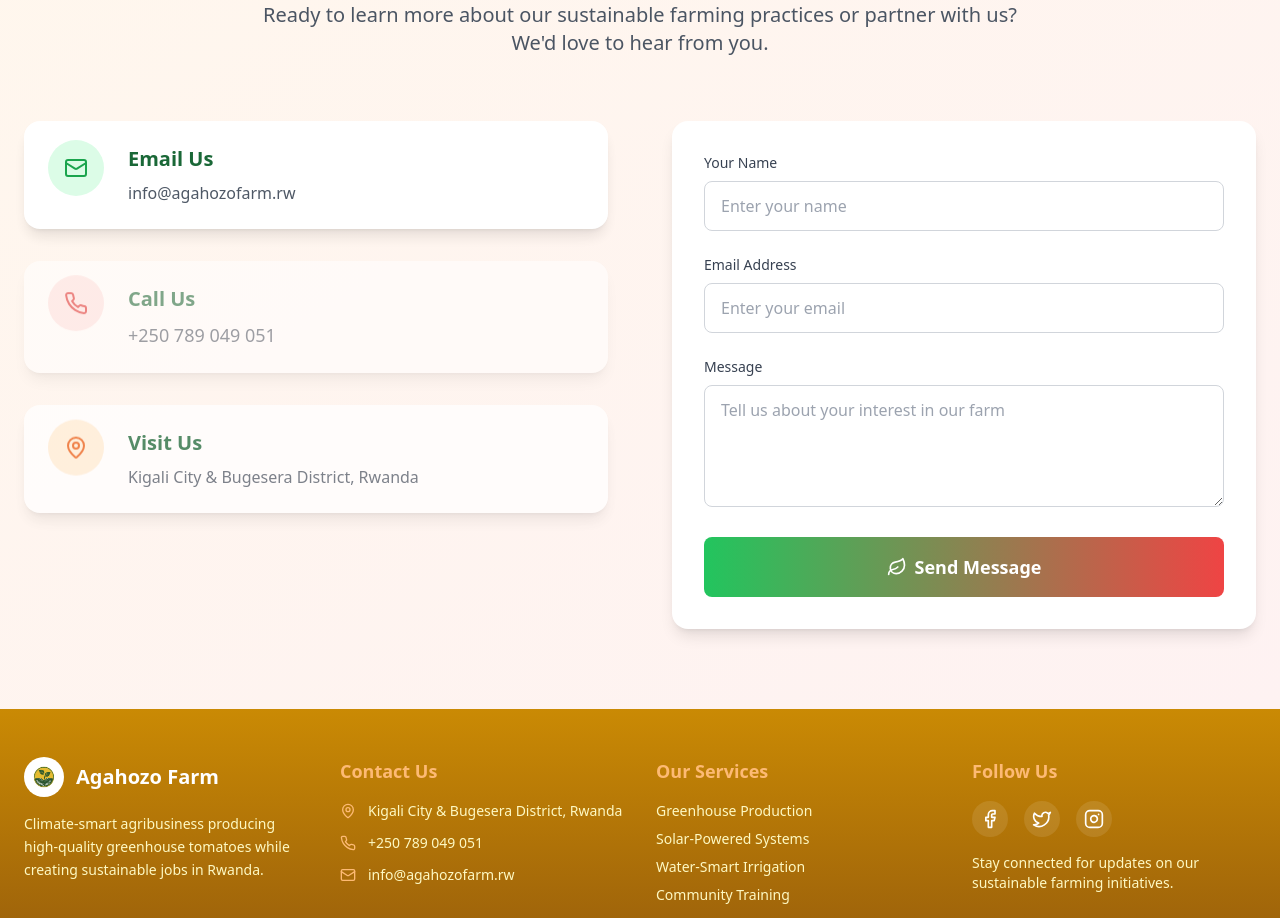
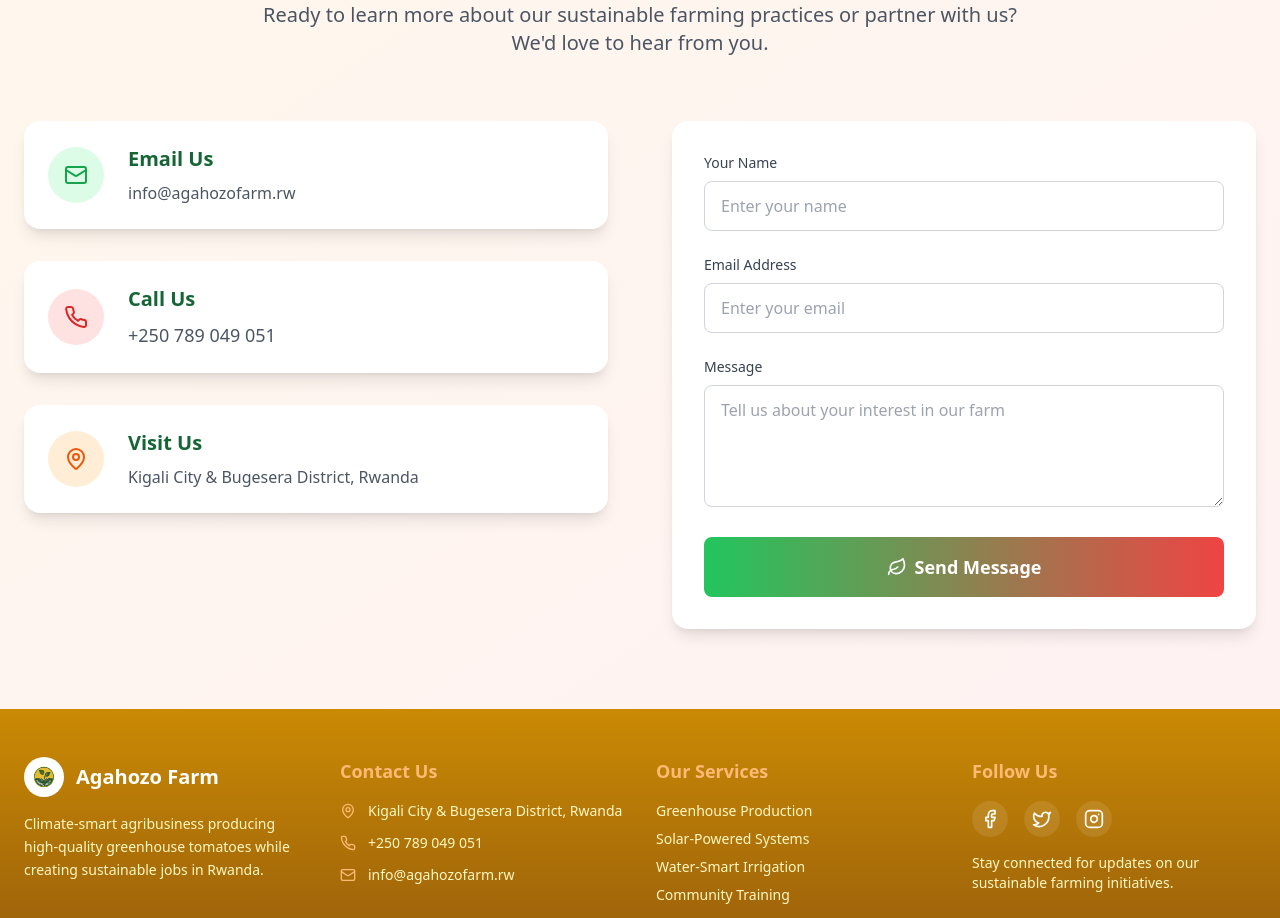
Before and after one commit to nyakamwe/agahozo-tomato-glow, a React (Vite) app: page / in a window 1280 px wide. Shown: the part 4580-5498 px from the top of the page. Built offline with nearby package versions, Linux system fonts and the light colour scheme.

Commit message:
Adjust contact animation speed
Reduce the animation speed on the contact section.

```diff
--- a/src/components/Contact.tsx
+++ b/src/components/Contact.tsx
@@ -19,8 +19,8 @@ const Contact = () => {
         <div className="grid grid-cols-1 lg:grid-cols-2 gap-8 lg:gap-16">
           {/* Contact Information */}
           <div className="space-y-6 sm:space-y-8">
-            <div className="flex items-center gap-4 sm:gap-6 p-4 sm:p-6 bg-white rounded-2xl shadow-lg hover:shadow-xl transition-all duration-300 transform hover:scale-105 animate-fade-in animate-pulse hover:animate-none" style={{animationDelay: '0.1s'}}>
-              <div className="bg-green-100 p-3 sm:p-4 rounded-full flex-shrink-0 transition-all duration-300 hover:scale-110 animate-bounce" style={{animationDelay: '0.5s'}}>
+            <div className="flex items-center gap-4 sm:gap-6 p-4 sm:p-6 bg-white rounded-2xl shadow-lg hover:shadow-xl transition-all duration-500 transform hover:scale-105 animate-fade-in" style={{animationDelay: '0.2s'}}>
+              <div className="bg-green-100 p-3 sm:p-4 rounded-full flex-shrink-0 transition-all duration-500 hover:scale-110">
                 <Mail className="w-5 h-5 sm:w-6 sm:h-6 text-green-600" />
               </div>
               <div className="min-w-0 flex-1">
@@ -34,8 +34,8 @@ const Contact = () => {
               </div>
             </div>
 
-            <div className="flex items-center gap-4 sm:gap-6 p-4 sm:p-6 bg-white rounded-2xl shadow-lg hover:shadow-xl transition-all duration-300 transform hover:scale-105 animate-fade-in animate-pulse hover:animate-none" style={{animationDelay: '0.2s'}}>
-              <div className="bg-red-100 p-3 sm:p-4 rounded-full flex-shrink-0 transition-all duration-300 hover:scale-110 animate-bounce" style={{animationDelay: '1s'}}>
+            <div className="flex items-center gap-4 sm:gap-6 p-4 sm:p-6 bg-white rounded-2xl shadow-lg hover:shadow-xl transition-all duration-500 transform hover:scale-105 animate-fade-in" style={{animationDelay: '0.4s'}}>
+              <div className="bg-red-100 p-3 sm:p-4 rounded-full flex-shrink-0 transition-all duration-500 hover:scale-110">
                 <Phone className="w-5 h-5 sm:w-6 sm:h-6 text-red-600" />
               </div>
               <div className="min-w-0 flex-1">
@@ -49,8 +49,8 @@ const Contact = () => {
               </div>
             </div>
 
-            <div className="flex items-center gap-4 sm:gap-6 p-4 sm:p-6 bg-white rounded-2xl shadow-lg hover:shadow-xl transition-all duration-300 transform hover:scale-105 animate-fade-in animate-pulse hover:animate-none" style={{animationDelay: '0.3s'}}>
-              <div className="bg-orange-100 p-3 sm:p-4 rounded-full flex-shrink-0 transition-all duration-300 hover:scale-110 animate-bounce" style={{animationDelay: '1.5s'}}>
+            <div className="flex items-center gap-4 sm:gap-6 p-4 sm:p-6 bg-white rounded-2xl shadow-lg hover:shadow-xl transition-all duration-500 transform hover:scale-105 animate-fade-in" style={{animationDelay: '0.6s'}}>
+              <div className="bg-orange-100 p-3 sm:p-4 rounded-full flex-shrink-0 transition-all duration-500 hover:scale-110">
                 <MapPin className="w-5 h-5 sm:w-6 sm:h-6 text-orange-600" />
               </div>
               <div className="min-w-0 flex-1">
```
